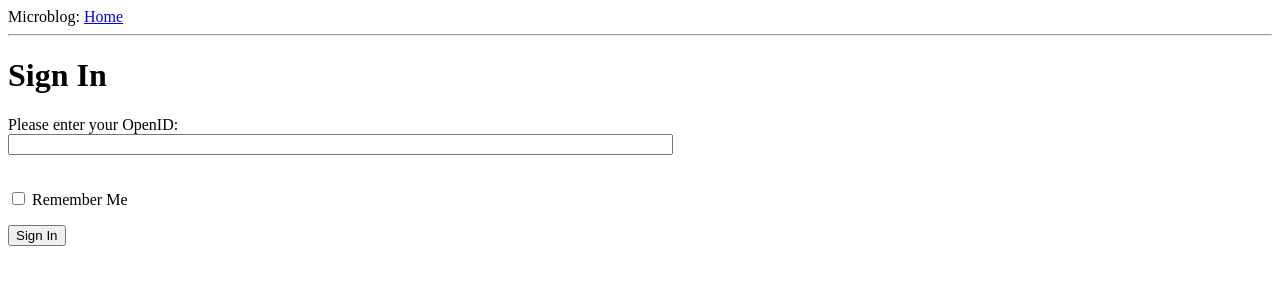
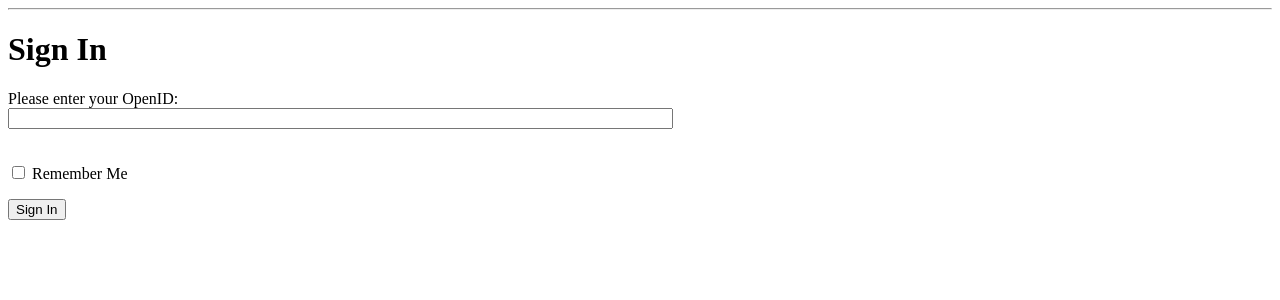
Before and after one commit to ferpergar/potential-ftp-web-gui, a Flask app: page / in a window 1280 px wide. Shown: the top 300 px of the page. Run offline with Flask 2, Linux system fonts and the light colour scheme.

Commit message:
no index

```diff
--- a/app/templates/base.html
+++ b/app/templates/base.html
@@ -7,7 +7,6 @@
     {% endif %}
   </head>
   <body>
-    <div>Microblog: <a href="/index">Home</a></div>
     <hr>
     {% with messages = get_flashed_messages() %}
       {% if messages %}
```
